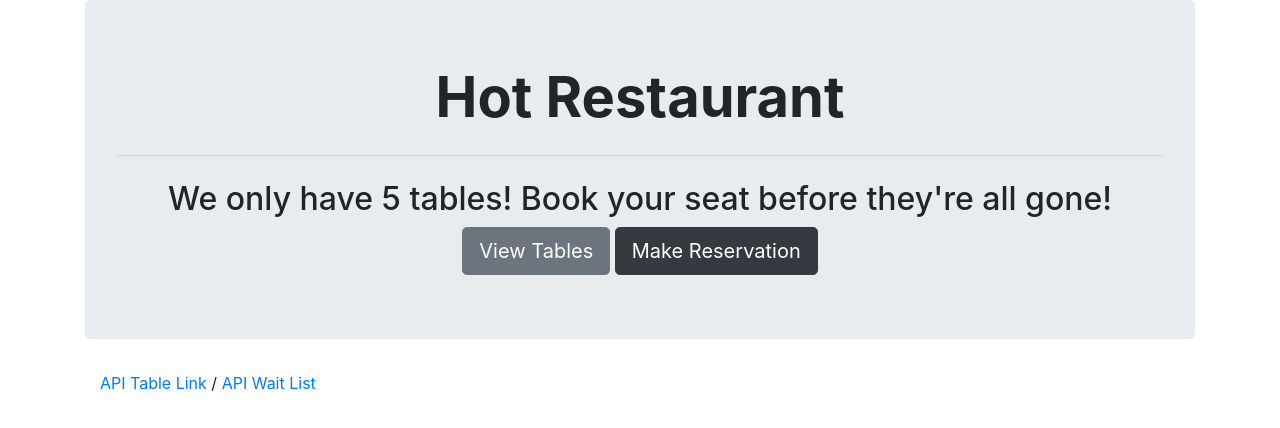
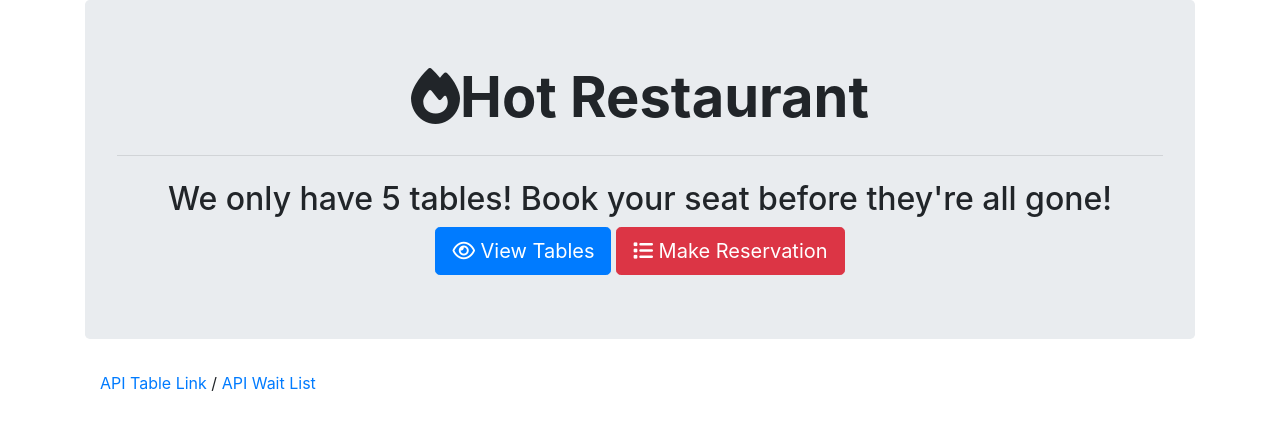
Before and after one commit to WarriorofZarona/hotrestaurant, a plain HTML site: page index.html in a window 1280 px wide. Drawn offline with nearby package versions, Linux system fonts and the light colour scheme.

Commit message:
updated homepage

```diff
--- a/index.html
+++ b/index.html
@@ -7,17 +7,18 @@
 
     <!--Bootstrap CSS-->
     <link rel="stylesheet" href="https://maxcdn.bootstrapcdn.com/bootstrap/4.0.0/css/bootstrap.min.css" integrity="sha384-Gn5384xqQ1aoWXA+058RXPxPg6fy4IWvTNh0E263XmFcJlSAwiGgFAW/dAiS6JXm" crossorigin="anonymous">
+    <script src="https://use.fontawesome.com/57770b0443.js"></script>
 
 </head>
 <body>
     <div class="container">
         <div class="jumbotron">
-            <h1 class="text-center font-weight-bold display-4">Hot Restaurant</h1>
+            <h1 class="text-center font-weight-bold display-4"><i class="fa fa-fire" aria-hidden="true"></i>Hot Restaurant</h1>
             <hr class="my-4">
             <h2 class="text-center display-8">We only have 5 tables! Book your seat before they're all gone!</h2>
             <div class="text-center">
-                <a href="/view"><button type="button" class="btn btn-secondary btn-lg">View Tables</button></a>
-                <a href="/form"><button type="button" class="btn btn-dark btn-lg">Make Reservation</button></a>
+                <a href="/view"><button type="button" class="btn btn-primary btn-lg"><i class="fa fa-eye" aria-hidden="true"></i></i> View Tables</button></a>
+                <a href="/form"><button type="button" class="btn btn-danger btn-lg"><i class="fa fa-list" aria-hidden="true"></i> Make Reservation</button></a>
             </div>
         </div>
 
```
